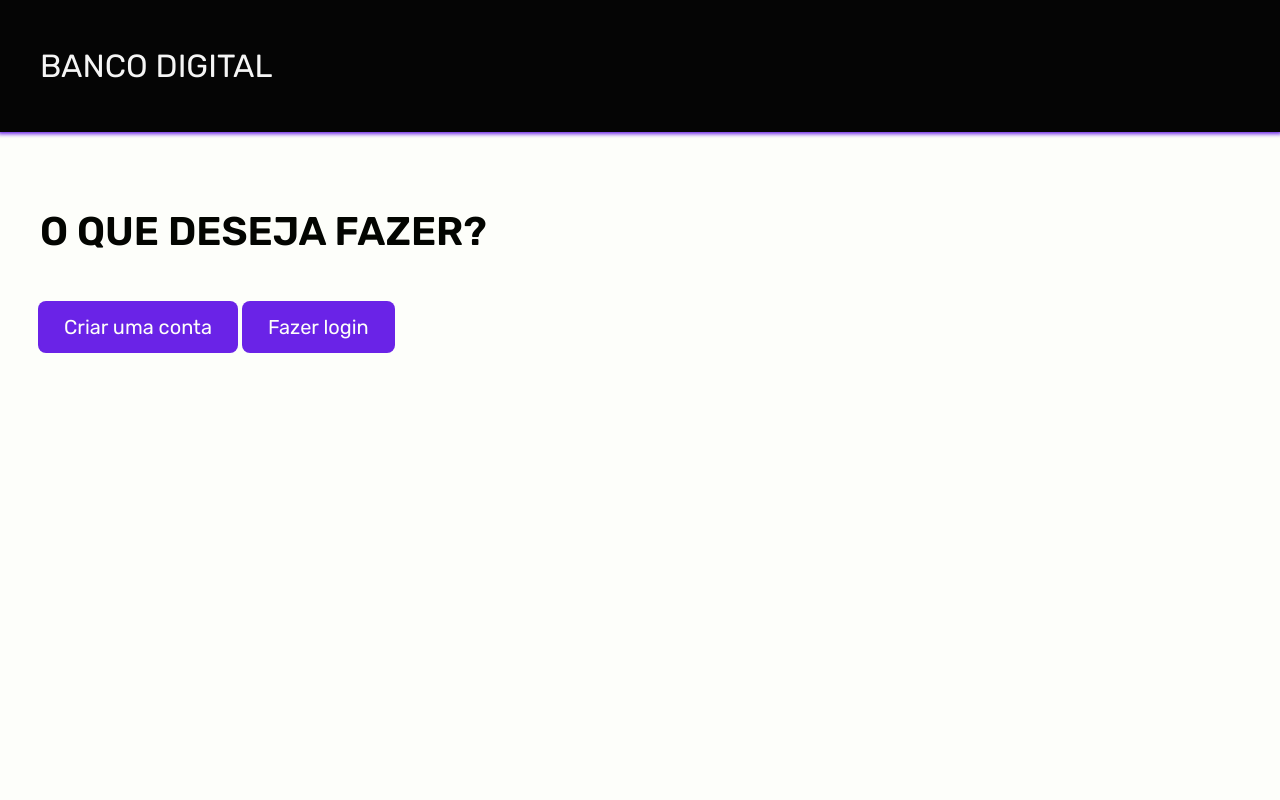
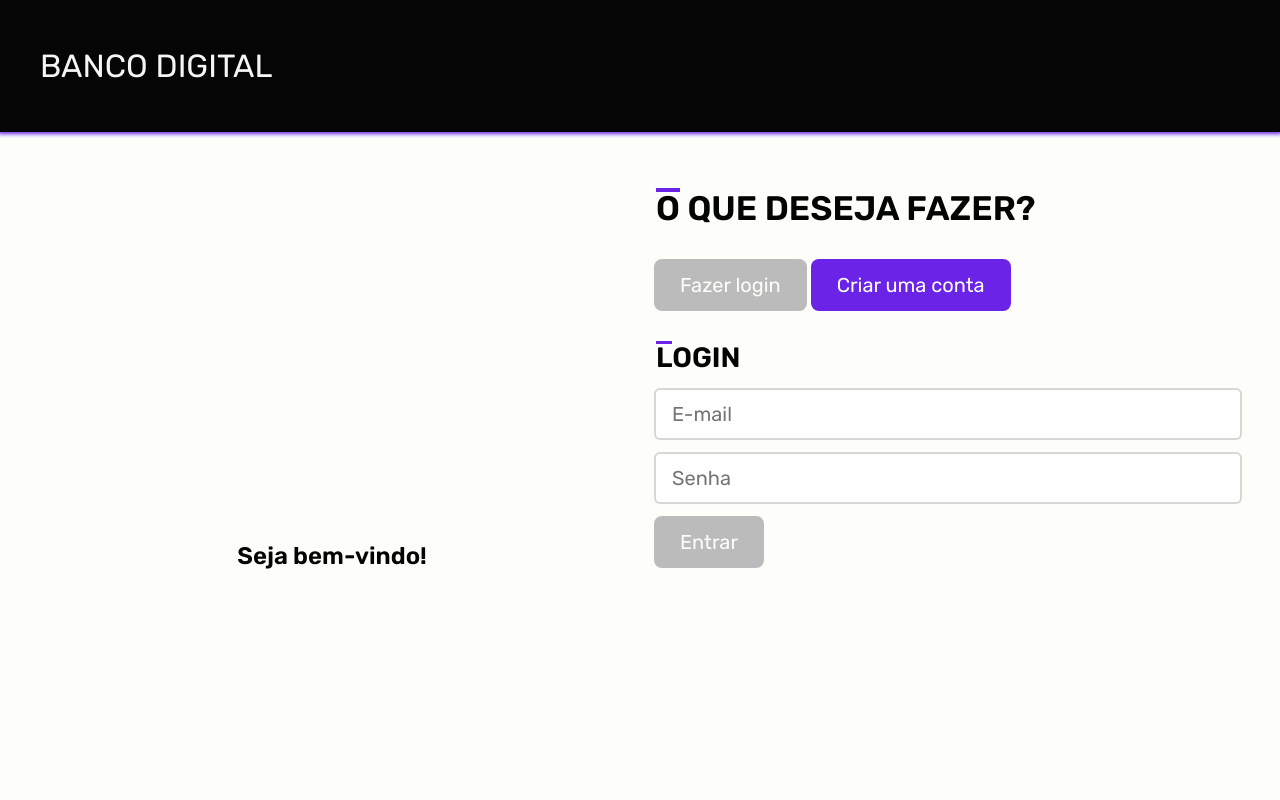
Before and after one commit to filipegallodev/banco-digital, a Next.js app in the folder frontend-nextjs/: page / in a window 1280 px wide. Shown: the top 800 px of the page. Built offline with nearby package versions, Linux system fonts and the light colour scheme; no server answers; sample sign-in values are in the browser's storage.

Commit message:
new auth page format and login styles

```diff
--- /dev/null
+++ b/frontend-nextjs/src/components/Form/Auth/AuthSection.tsx
@@ -0,0 +1,40 @@
+import React, { useState } from "react";
+import * as Styled from "../../styles/Components.styled";
+import FormLogin from "../../Form/Auth/FormLogin";
+import FormRegister from "../../Form/Auth/FormRegister";
+import styled from "styled-components";
+
+const AuthSection = () => {
+  const [form, setForm] = useState<string>("login");
+
+  return (
+    <Section>
+      <Styled.SubTitle>O que deseja fazer?</Styled.SubTitle>
+      <Styled.ButtonContainer>
+        <Styled.Button
+          onClick={() => setForm("login")}
+          disabled={form === "login"}
+        >
+          Fazer login
+        </Styled.Button>
+        <Styled.Button
+          onClick={() => setForm("register")}
+          disabled={form === "register"}
+        >
+          Criar uma conta
+        </Styled.Button>
+      </Styled.ButtonContainer>
+      {form === "login" ? (
+        <FormLogin />
+      ) : form === "register" ? (
+        <FormRegister />
+      ) : null}
+    </Section>
+  );
+};
+
+const Section = styled.section`
+  width: 100%;
+`;
+
+export default AuthSection;
--- a/frontend-nextjs/src/components/Form/FormLogin.tsx
+++ b/frontend-nextjs/src/components/Form/Auth/FormLogin.tsx
@@ -2,8 +2,8 @@ import { useAppDispatch } from "@/hooks/useAppDispatch";
 import { useAppSelector } from "@/hooks/useAppSelector";
 import { fetchLogin } from "@/store/reducers/login";
 import React, { useCallback, useEffect, useState } from "react";
-import Input from "./Input";
-import * as Styled from "../styles/Components.styled";
+import Input from "../Input";
+import * as Styled from "../../styles/Components.styled";
 import { CircularProgress } from "@mui/material";
 
 const FormLogin = () => {
@@ -40,19 +40,19 @@ const FormLogin = () => {
 
   return (
     <Styled.FormContainer className="animeRight">
-      <Styled.SubTitle>Faça seu login</Styled.SubTitle>
+      <Styled.ThirdTitle>Login</Styled.ThirdTitle>
       <Styled.Form onSubmit={handleUserLogin}>
         <Input
-          label="E-mail"
           id="login-username"
+          placeholder="E-mail"
           formData={loginData}
           value={loginData.username}
           saveFormData={setLoginData}
           autocomplete="current-username"
         />
         <Input
-          label="Senha"
           id="login-password"
+          placeholder="Senha"
           formData={loginData}
           value={loginData.password}
           saveFormData={setLoginData}
--- a/frontend-nextjs/src/components/Form/FormRegister.tsx
+++ b/frontend-nextjs/src/components/Form/Auth/FormRegister.tsx
@@ -2,9 +2,9 @@ import { useAppDispatch } from "@/hooks/useAppDispatch";
 import { useAppSelector } from "@/hooks/useAppSelector";
 import { fetchRegister } from "@/store/reducers/register";
 import React, { useCallback, useEffect, useState } from "react";
-import Input from "./Input";
-import * as Styled from "../styles/Components.styled";
-import PasswordRequirements from "../PasswordRequirements";
+import Input from "../Input";
+import * as Styled from "../../styles/Components.styled";
+import PasswordRequirements from "../../PasswordRequirements";
 import styled from "styled-components";
 
 const FormRegister = () => {
@@ -55,7 +55,7 @@ const FormRegister = () => {
 
   return (
     <Styled.FormContainer className="animeRight">
-      <Styled.SubTitle>Cadastre-se</Styled.SubTitle>
+      <Styled.ThirdTitle>Cadastre-se</Styled.ThirdTitle>
       <Styled.Text>
         É simples, basta preencher os campos e criar sua conta:
       </Styled.Text>
@@ -79,8 +79,7 @@ const FormRegister = () => {
         <Input
           id="register-username"
           type="email"
-          placeholder="Email"
-          autocomplete="new-username"
+          placeholder="E-mail"
           formData={registerData}
           value={registerData.username}
           saveFormData={setRegisterData}
@@ -94,7 +93,6 @@ const FormRegister = () => {
             saveFormData={setRegisterData}
             onBlur={handleUserPassword}
             type="password"
-            autocomplete="new-password"
           />
           {invalidPassword && (
             <Styled.ErrorText>Formato de senha inválido.</Styled.ErrorText>
--- a/frontend-nextjs/src/components/Section/SectionContainer.tsx
+++ b/frontend-nextjs/src/components/Section/SectionContainer.tsx
@@ -12,6 +12,7 @@ const Container = styled.section`
   justify-content: center;
   margin: 0 auto 48px auto;
   max-width: 1200px;
+  width: 100%;
   @media (max-width: 1240px) {
     margin: 0 24px 48px 24px;
   }
--- a/frontend-nextjs/src/components/styles/Components.styled.ts
+++ b/frontend-nextjs/src/components/styles/Components.styled.ts
@@ -38,11 +38,11 @@ export const InputContainer = styled.div`
 export const Input = styled.input`
   max-width: 600px;
   width: 100%;
-  padding: 10px 12px;
+  padding: 12px 16px;
   border: none;
   border-radius: 4px;
   box-shadow: 0px 0px 0px 2px rgba(0, 0, 0, 0.15);
-  font-size: 1.125rem;
+  font-size: 1.25rem;
   transition: 0.1s;
   &:disabled {
     background: transparent;
@@ -134,7 +134,7 @@ export const SliderStyled = styled(Slider)`
 
 export const SubTitle = styled.h2`
   margin: 32px 0px;
-  font-size: 2rem;
+  font-size: 2.125rem;
   text-transform: uppercase;
   box-sizing: border-box;
   &::before {
@@ -148,7 +148,7 @@ export const SubTitle = styled.h2`
 
 export const ThirdTitle = styled.h3`
   margin: 32px 0px 16px 0px;
-  font-size: 1.5rem;
+  font-size: 1.75rem;
   text-transform: uppercase;
   box-sizing: border-box;
   &::before {
--- a/frontend-nextjs/src/pages/index.tsx
+++ b/frontend-nextjs/src/pages/index.tsx
@@ -1,26 +1,23 @@
 import Head from "next/head";
-import FormLogin from "@/components/Form/FormLogin";
+import AuthSection from "@/components/Form/Auth/AuthSection";
 import { useRouter } from "next/router";
 import { useEffect, useState } from "react";
-import FormRegister from "@/components/Form/FormRegister";
 import Header from "@/components/Header";
 import useTokenAuthentication from "@/hooks/useTokenAuthentication";
-import * as Styled from "@/components/styles/Components.styled";
 import { useAppSelector } from "@/hooks/useAppSelector";
 import AuthPage from "@/components/AuthPage";
 import Error from "@/components/Status/Error";
 import Success from "@/components/Status/Success";
 import { Backdrop, CircularProgress } from "@mui/material";
-import SectionTitle from "@/components/Section/SectionTitle";
 import SectionContainer from "@/components/Section/SectionContainer";
 import Footer from "@/components/Footer";
+import styled from "styled-components";
 
 export default function Home() {
   const user = useTokenAuthentication();
-  const router = useRouter();
-  const [form, setForm] = useState<string>("");
   const login = useAppSelector((state: IReduxState) => state.login);
   const register = useAppSelector((state: IReduxState) => state.register);
+  const router = useRouter();
 
   useEffect(() => {
     if (user.data.validToken) router.push("/painel");
@@ -38,20 +35,12 @@ export default function Home() {
       <Header />
       <main className="animeRight">
         <SectionContainer>
-          <SectionTitle>O que deseja fazer?</SectionTitle>
-          <Styled.ButtonContainer>
-            <Styled.Button onClick={() => setForm("register")}>
-              Criar uma conta
-            </Styled.Button>
-            <Styled.Button onClick={() => setForm("login")}>
-              Fazer login
-            </Styled.Button>
-          </Styled.ButtonContainer>
-          {form === "login" ? (
-            <FormLogin />
-          ) : form === "register" ? (
-            <FormRegister />
-          ) : null}
+          <Container>
+            <MainSection>
+              <h2>Seja bem-vindo!</h2>
+            </MainSection>
+            <AuthSection />
+          </Container>
         </SectionContainer>
       </main>
       <Footer />
@@ -66,3 +55,20 @@ export default function Home() {
     </>
   );
 }
+
+const Container = styled.div`
+  display: flex;
+  align-items: flex-start;
+  justify-content: flex-start;
+  gap: 32px;
+  width: 100%;
+  min-height: 100vh;
+`;
+
+const MainSection = styled.section`
+  width: 100%;
+  display: flex;
+  align-items: center;
+  justify-content: center;
+  min-height: 100vh;
+`;
```
